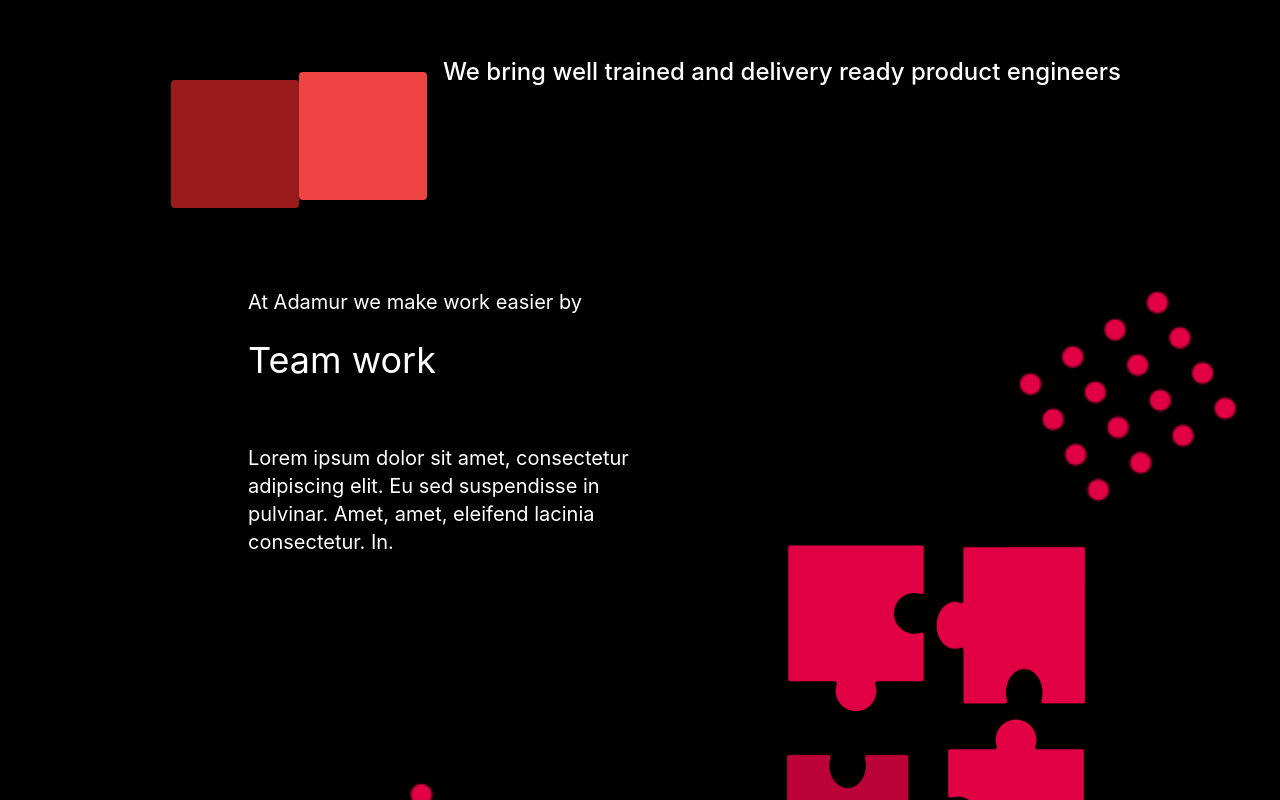
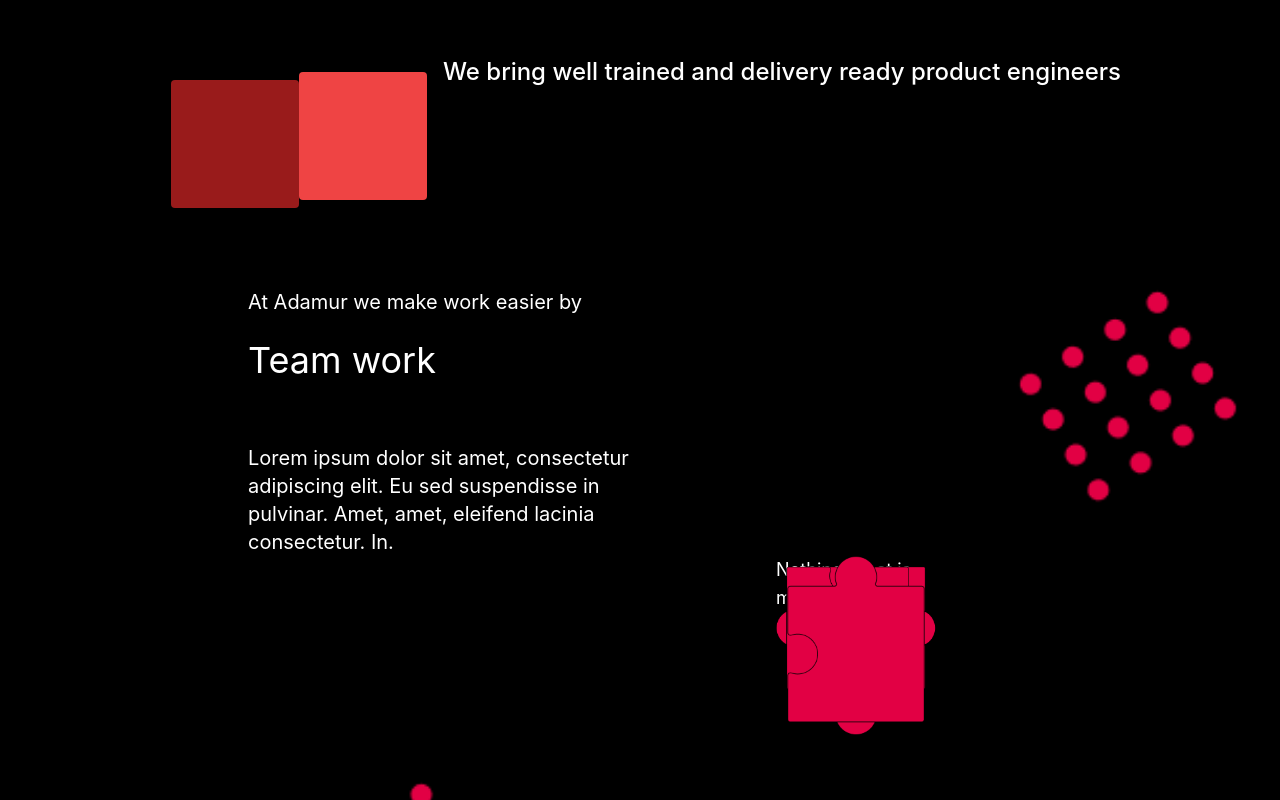
Before and after one commit to ADAMUR-IO/Adamur-landing-page, a React (Create React App) app: page /section in a window 1280 px wide. Shown: the top 800 px of the page. Built offline with nearby package versions, Linux system fonts and the light colour scheme.

Commit message:
Animation of the wireframe 8

```diff
--- a/src/component/Section-2/Section-2.component.jsx
+++ b/src/component/Section-2/Section-2.component.jsx
@@ -1,6 +1,7 @@
 import React from 'react'
 import Dot from '../images/dot.png'
 import { Puzzle1, Puzzle2, Puzzle3, Puzzle4 } from './Section-2';
+import './section-2.css'
 
 function Section() {
   return (
@@ -26,13 +27,13 @@ function Section() {
                                     <p className='pt-8 xl:pt-16'>Lorem ipsum dolor sit amet, consectetur adipiscing elit. Eu sed suspendisse in pulvinar. Amet, amet, eleifend lacinia consectetur. In.</p>
                                     </div>
                                     <div className=' w-28 space-x-0 ml-32 gap-10 xl:w-40 xl:float-right xl:mr-80 '>
-                                        <div className='relative flex'>
-                                        <img className='animate-bounce delay-75 object-fill scale-50 ' src={Puzzle1} alt="second" />
-                                        <img className='animate-bounce delay-150 ' src={Puzzle2} alt="third" />
-                                        </div>
-                                        <div className=' relative flex '>
-                                        <img className='animate-bounce animate-pulse object-fill' src={Puzzle3} alt="first" />
-                                        <img className='animate-bounce delay-100' src={Puzzle4} alt="forth" />
+                                        <div className='container form-image'>
+                                        <img  src={Puzzle1} alt="second" />
+                                        <img src={Puzzle2} alt="third" />
+
+
+                                        <img  src={Puzzle3} alt="first" />
+                                        <img  src={Puzzle4} alt="forth" />
                                         </div>
                                         <p className='text-sm xl:text-lg'>Nothing great is made alone</p>
                                     </div>
--- /dev/null
+++ b/src/component/Section-2/section-2.css
@@ -0,0 +1,22 @@
+.container {
+    position: relative;
+  }
+
+  .container img {
+    position: absolute;
+  }
+
+  .form-image {
+    animation: formImage 3s ease-in-out;
+  }
+
+  @keyframes formImage {
+    0% {
+      /* Initial positions of the 4 images */
+      animation-iteration-count: infinite;
+      position: 0;
+    }
+    100% {
+      /* Final positions of the 4 images */
+    }
+  }
--- a/src/component/Wireframe-8/Wireframe-8-component.jsx
+++ b/src/component/Wireframe-8/Wireframe-8-component.jsx
@@ -1,9 +1,8 @@
 import React from 'react'
 import Train from '../images/train.png';
-import { motion } from 'framer-motion';
+import './wireframe-8.css'
 
 const  Wireframe8 = () => {
-  const { transition } = { type: 'spring', duration: 1}
   return (
     <div>
       <div className='text-white bg-black min-h-screen xl:h-fit w-fit xl:w-screen'>
@@ -27,17 +26,13 @@ const  Wireframe8 = () => {
                                     <p className='text-sm pt-8 xl:pt-16 xl:text-xl'>Lorem ipsum dolor sit amet, consectetur adipiscing elit. Eu sed suspendisse in pulvinar. Amet, amet, eleifend lacinia consectetur. In.</p>
                                     </div>
                                     <div>
- <motion.img
-initial={{ left: '2rem'}}
-whileInView={{ left: '10rem' }}
-transition={transition}
-src={Train} alt="Train" className='md:mt-8 lg: mt-32' />
+ <img src={Train} alt="Train" className='move-right md:mt-8 lg: mt-32' />
 </div>
                                     </div>
 
 
         </div>
-        <div className='w-full text-start pl-6 pt-8 text-2xl xl:text-7xl xl:pl-12 xl:mb-8'>
+        <div className='w-full text-start pl-6 pt-8 text-2xl xl:text-7xl xl:pl-32 xl:mb-8'>
                                     <span><span className='font-bolder'>Bold</span>  <span className='xl:p-6 p-2'>*</span> <span className='text-red-600'>Thinkers</span> <span className=' xl:p-6 p-2'>*</span> Doers <span className='xl:p-6 p-2'>*</span> </span>
                                     </div>
 
--- a/src/component/Wireframe-8/wireframe-8.css
+++ b/src/component/Wireframe-8/wireframe-8.css
@@ -0,0 +1,8 @@
+.move-right {
+    animation: moveRight 1s ease-in-out infinite;
+  }
+
+  @keyframes moveRight {
+    from { transform: translateX(0); }
+    to { transform: translateX(10px); }
+  }
--- a/src/component/cohort-directory/cohort-directory.component.jsx
+++ b/src/component/cohort-directory/cohort-directory.component.jsx
@@ -25,7 +25,7 @@ const Cohort = () => {
             </motion.span>
             <span>
           <span className='font-extrabold text-center justify-center text-lg flex'>{clientData[selected].name}</span>{" "}
-                 {clientData[selected].status}
+                 <span className='status'>{clientData[selected].status}</span>
             </span>
             </div>
       <div className="right-t">
--- a/src/component/cohort-directory/cohort-directory.styles.css
+++ b/src/component/cohort-directory/cohort-directory.styles.css
@@ -1,6 +1,4 @@
-
-
-        .team-container{
+      .team-container{
            background-color: rgba(217, 217, 217, 1);
           position: relative;
           height: 36.5rem;
@@ -55,6 +53,10 @@
           right: 9rem;
           top: 0.9rem;
       }
+      .status {
+        font-weight: bold;
+        color: dimgrey;
+      }
 
 
 
@@ -94,6 +96,7 @@
         float: left;
         min-width: fit-content;
 
+
        }
        .main-description {
         height: 250px;
--- a/src/component/cohort-directory/cohortData.js
+++ b/src/component/cohort-directory/cohortData.js
@@ -9,26 +9,31 @@ export const clientData = [
     {
     image: Lornah,
     review: 'Lorem ipsum dolor sit amet, consectetur adipiscing elit. A fringilla at gravida justo, felis risus ullamcorper augue tempus. Nam hac.',
-    name: 'Lornah'
+    name: 'Lornah',
+    status: 'UxDesigner'
     },
     {
         image: Robin,
         review: 'Lorem ipsum dolor sit amet, consectetur adipiscing elit. A fringilla at gravida justo, felis risus ullamcorper augue tempus. Nam hac.',
-    name: 'Robin'
+    name: 'Robin',
+    status: 'Fullstack Engineer'
     },
     {
         image: Group,
         review: 'Lorem ipsum dolor sit amet, consectetur adipiscing elit. A fringilla at gravida justo, felis risus ullamcorper augue tempus. Nam hac. ',
-        name: 'Client 3'
+        name: 'Cohort',
+        status: '?'
     },
     {
         image: Group,
         review: 'Lorem ipsum dolor sit amet, consectetur adipiscing elit. A fringilla at gravida justo, felis risus ullamcorper augue tempus. Nam hac. ',
-        name: 'Client 4'
+        name: 'Cohort',
+        status: '?'
     },
     {
         image: Group,
         review: 'Lorem ipsum dolor sit amet, consectetur adipiscing elit. A fringilla at gravida justo, felis risus ullamcorper augue tempus. Nam hac.',
-    name: 'Client 5'
+        name: 'Cohort -',
+        status: '?'
     }
 ];
```
